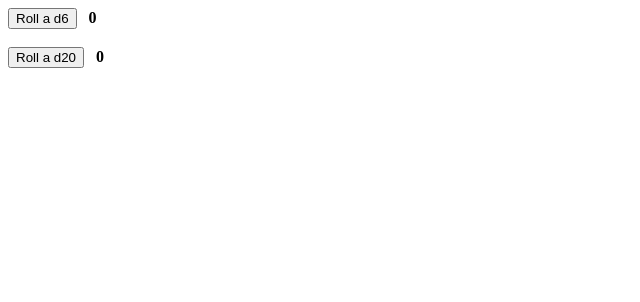
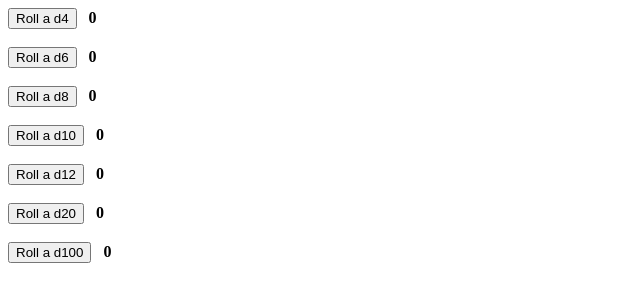
Before and after one commit to DrewHalverson/angular-dice-roller, an Angular app: page / in a window 1280 px wide. Shown: the top 302 px of the page, without its empty margins (0-640 px from the left). Built offline with nearby package versions, Linux system fonts and the light colour scheme.

Commit message:
Added functionality for more die types
d4
d6
d8
d10
d12
d20
d100

```diff
--- a/src/app/app.component.html
+++ b/src/app/app.component.html
@@ -1,5 +1,26 @@
+
+<app-roll-a-die
+    side-count="4"
+>
+</app-roll-a-die>
+<br>
 <app-roll-a-die
     side-count="6"
+>
+</app-roll-a-die>
+<br>
+<app-roll-a-die
+    side-count="8"
+>
+</app-roll-a-die>
+<br>
+<app-roll-a-die
+    side-count="10"
+>
+</app-roll-a-die>
+<br>
+<app-roll-a-die
+    side-count="12"
 >
 </app-roll-a-die>
 <br>
@@ -7,3 +28,8 @@
     side-count="20"
 >
 </app-roll-a-die>
+<br>
+<app-roll-a-die
+    side-count="100"
+>
+</app-roll-a-die>
```
